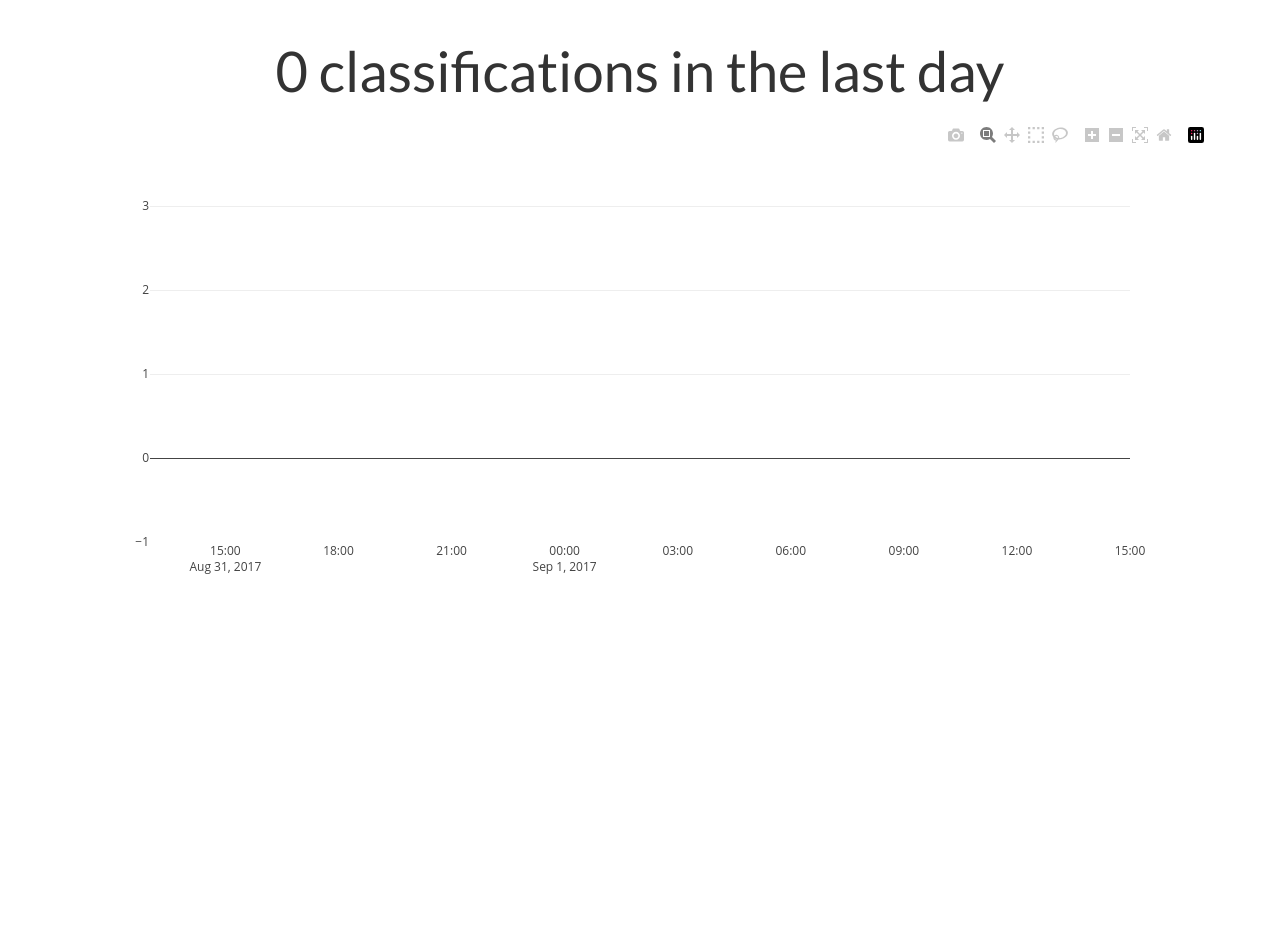
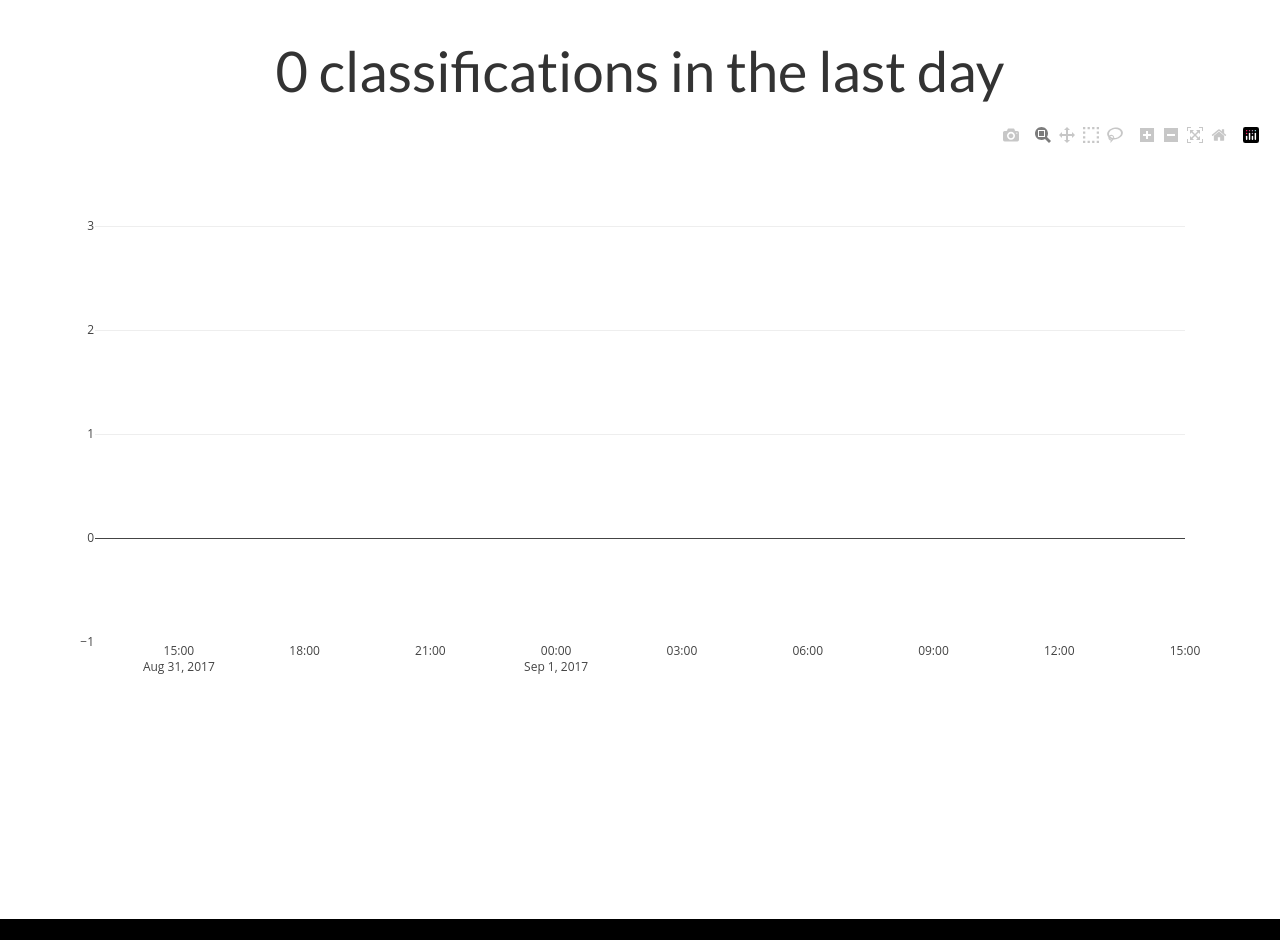
Before and after one commit to wragge/realface-status, a Flask app: page /classifications-day/ in a window 1280 px wide. Before the commit the page ends 574 px from the top, so only its background shows below. Run offline with Flask 2, Linux system fonts and the light colour scheme; data that the repository does not hold is empty; some libraries are stand-ins or nearby versions.

Commit message:
Add black bar at bottom and adjust for projector resolution

```diff
--- a/static/css/style.css
+++ b/static/css/style.css
@@ -2,10 +2,15 @@
   display: flex;
   justify-content: center;
   align-items: center;
+  flex-wrap: wrap;
 }
 
 .height-600 {
     height: 600px;
+}
+
+.height-900 {
+    height: 900px;
 }
 
 .height-300 {
@@ -44,4 +49,10 @@ h1.time-chart {
 
 body {
     font-family: 'Lato', sans-serif;
+    background-color: #000000;
 }
+
+.projector {
+    height: 919px;
+    background-color: #ffffff;
+}
--- a/templates/classifications.html
+++ b/templates/classifications.html
@@ -1,9 +1,9 @@
 {% extends "base.html" %}
 {% block content %}
-<div class="container">
+<div class="container-fluid projector">
     <div class="row">
         <div class="col-md-12">
-          <div class="height-600 text-center">
+          <div class="height-900 text-center">
             <h1 class="time-chart">{{ total }} {{ title }}</h1>
             <div id="totals" class="center-block"></div>
           </div>
@@ -26,12 +26,11 @@
         }];
 
         var layout = {
-          height: 500,
-          width: 1140,
+          height: 600,
           legend: {
             font: {
                 family: 'Lato',
-                size: 12
+                size: 14
             }
           },
           xaxis: {
--- a/templates/gender.html
+++ b/templates/gender.html
@@ -1,10 +1,10 @@
 {% extends "base.html" %}
 {% block content %}
-<div class="container">
+<div class="container-fluid projector">
     <div class="row">
     {% for total in totals %}
         <div class="col-md-4">
-            <div class="centered height-600"><div class="text-muted gender">{{ total.0 }}</div><h1 class="x-large">{{ total.1 }}</h1></div>
+            <div class="centered height-900"><div class="text-muted gender">{{ total.0 }}</div><h1 class="x-large">{{ total.1 }}</h1></div>
         </div>
     {% endfor %}
     </div>
--- a/templates/home.html
+++ b/templates/home.html
@@ -1,6 +1,6 @@
 {% extends "base.html" %}
 {% block content %}
-<div class="container">
+<div class="container-fluid projector">
 <h1 class="large">current views</h1>
 <ul>
     <li><a href="/pages/">page types</a></li>
```
Also changed, not shown: templates/page_totals.html (+9 -9 lines), templates/photos.html (+11 -8 lines).
